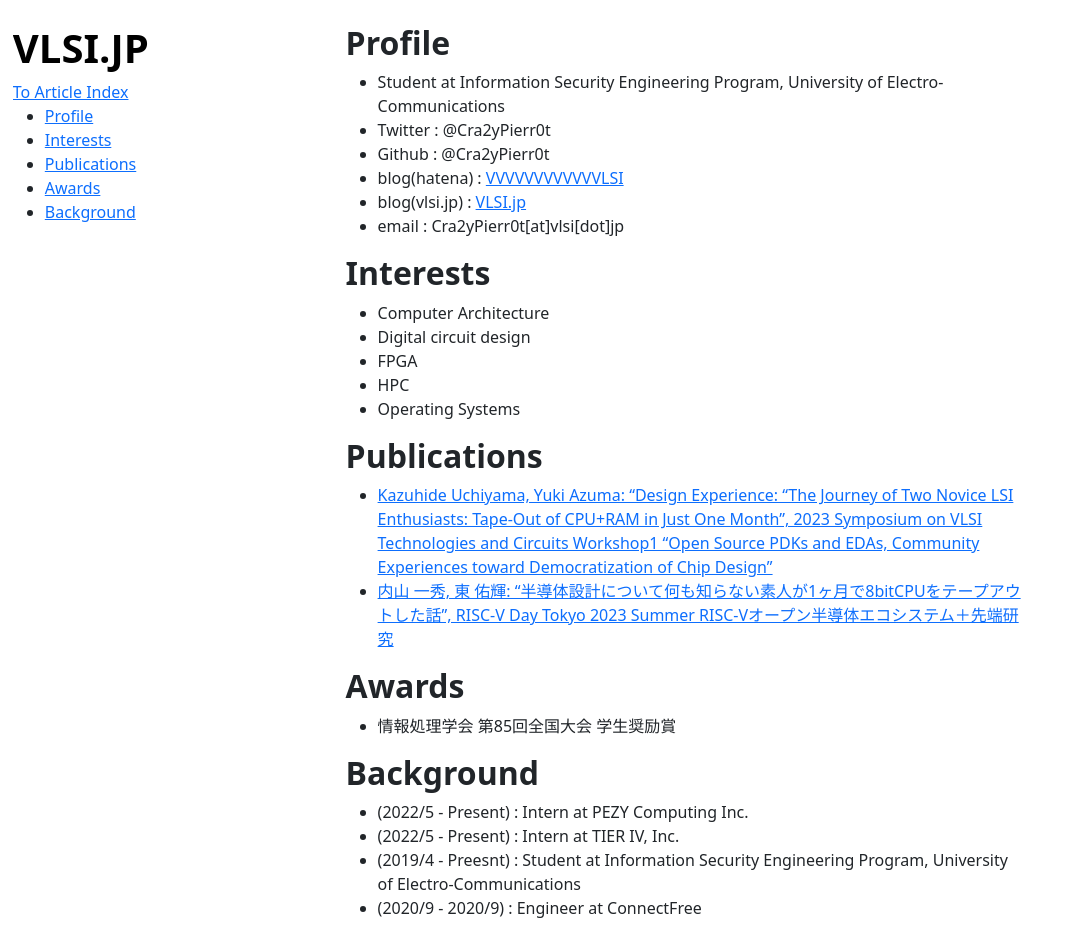
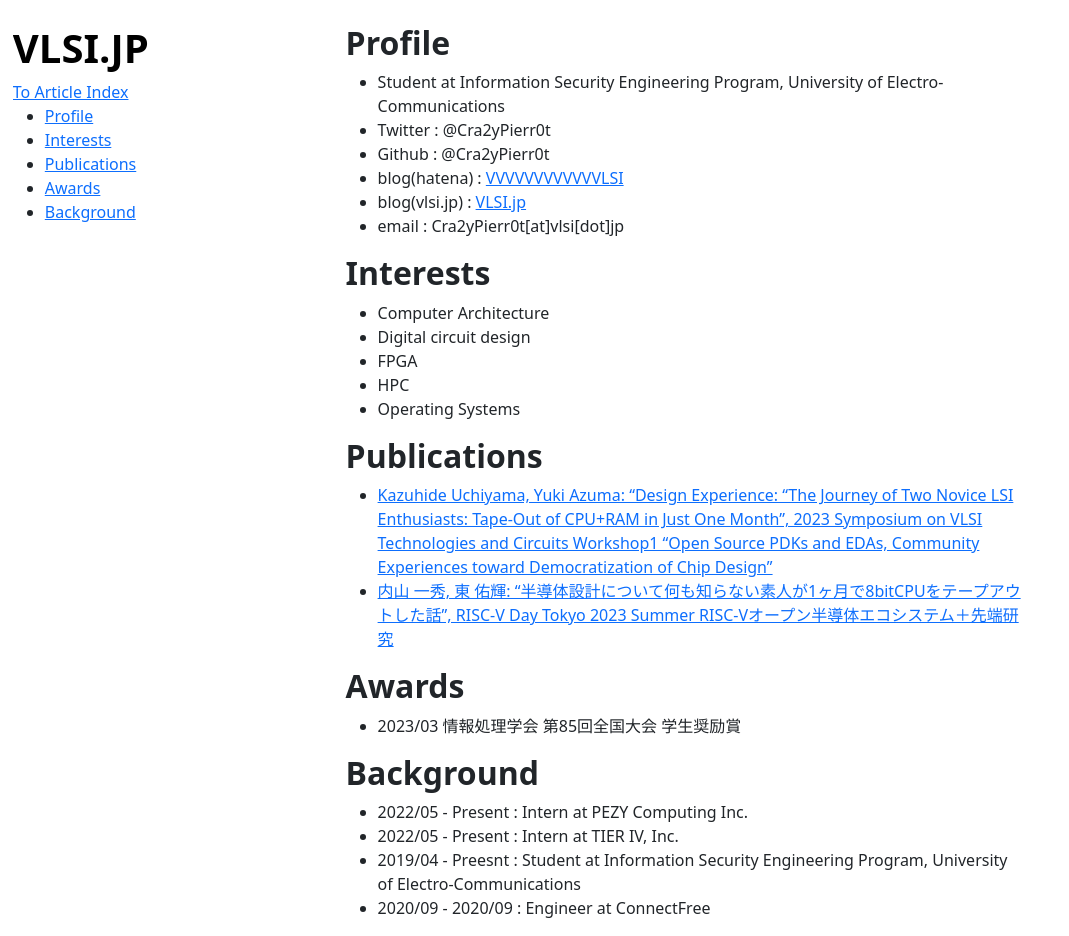
Before and after one commit to Cra2yPierr0t/Cra2yPierr0t.github.io, a Jekyll site: the page built from about.md, in a window 1280 px wide and 936 px high. Shown: the whole window, without its empty margins (0-1069 px from the left). Built offline with Jekyll 4.4.1, drawn with Linux system fonts in a browser that asks for light colours.

Commit message:
reform about

```diff
--- a/about.md
+++ b/about.md
@@ -24,10 +24,10 @@ title: About me
 
 ## Awards
 
-- 情報処理学会 第85回全国大会 学生奨励賞
+- 2023/03 情報処理学会 第85回全国大会 学生奨励賞
 
 ## Background
-- (2022/5 - Present) : Intern at PEZY Computing Inc.
-- (2022/5 - Present) : Intern at TIER IV, Inc.
-- (2019/4 - Preesnt) : Student at Information Security Engineering Program, University of Electro-Communications
-- (2020/9 - 2020/9)  : Engineer at ConnectFree
+- 2022/05 - Present : Intern at PEZY Computing Inc.
+- 2022/05 - Present : Intern at TIER IV, Inc.
+- 2019/04 - Preesnt : Student at Information Security Engineering Program, University of Electro-Communications
+- 2020/09 - 2020/09 : Engineer at ConnectFree
```
